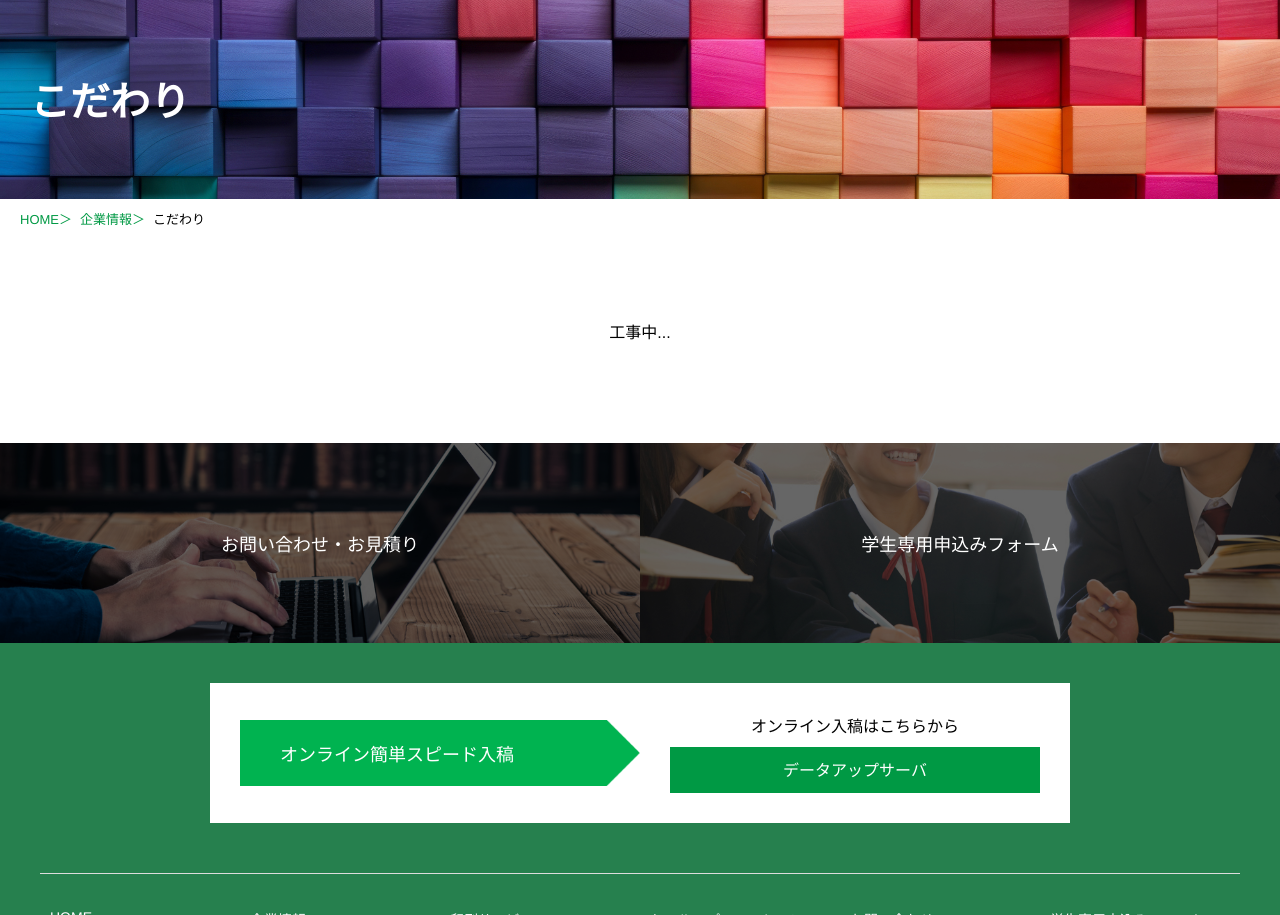
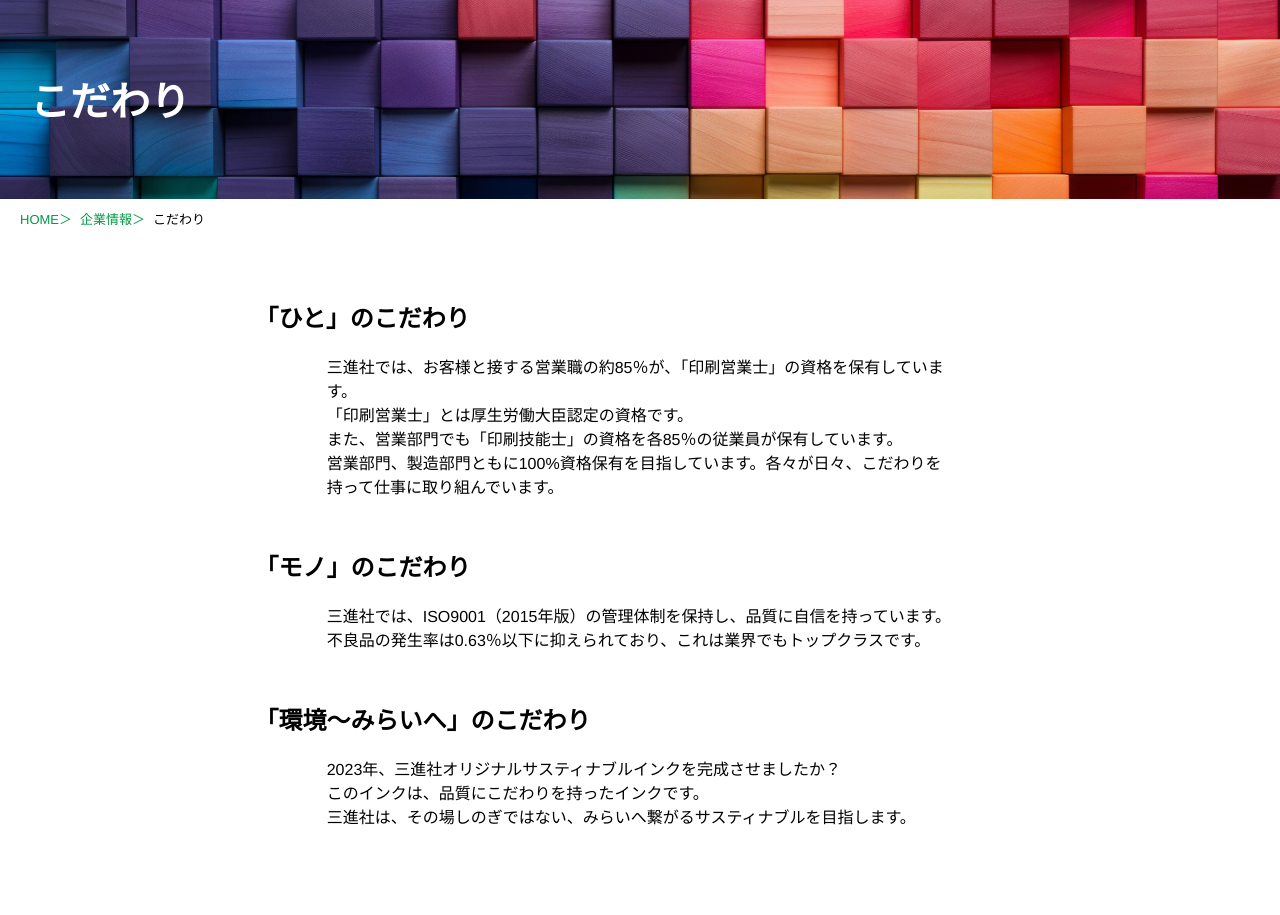
Before and after one commit to iolite-staff/sanshinsya.co.jp, a PHP site: page /company/policy/ in a window 1280 px wide. Shown: the part 81-996 px from the top of the page. Run offline with PHP 8.4, Linux system fonts and the light colour scheme; some web fonts are replaced.

Commit message:
add policy/index.html add facility/index.html

```diff
--- a/company/policy/index.html
+++ b/company/policy/index.html
@@ -75,9 +75,115 @@
 		</div>
 	</div>
 
-	<section>
-        <p>工事中...</p>
+	<section id="policy_message">
+		<div>
+			<div>
+				<h2>「ひと」のこだわり</h2>
+				<p>
+					三進社では、お客様と接する営業職の約85％が、「印刷営業士」の資格を保有しています。<br>
+					「印刷営業士」とは厚生労働大臣認定の資格です。<br>
+					また、営業部門でも「印刷技能士」の資格を各85％の従業員が保有しています。<br>
+					営業部門、製造部門ともに100%資格保有を目指しています。各々が日々、こだわりを持って仕事に取り組んでいます。
+				</p>
+			</div>
+			<div>
+				<h2>「モノ」のこだわり</h2>
+				<p>
+					三進社では、ISO9001（2015年版）の管理体制を保持し、品質に自信を持っています。<br>
+					不良品の発生率は0.63％以下に抑えられており、これは業界でもトップクラスです。
+				</p>
+			</div>
+			<div>
+				<h2>「環境～みらいへ」のこだわり</h2>
+				<p>
+					2023年、三進社オリジナルサスティナブルインクを完成させましたか？<br>
+					このインクは、品質にこだわりを持ったインクです。<br>
+					三進社は、その場しのぎではない、みらいへ繋がるサスティナブルを目指します。
+				</p>
+			</div>
+		</div>
+	</section>
+	<section id="ink">
+		<div class="sustainable">
+			<h2>サステナブルインクとは</h2>
+			<p>
+				自然のやさしさとCO2を気遣った<br>
+				こどもたちの優しいインクです。
+			</p>
+		</div>
+		<div class="ink_message">
+			<h2>子供たちに残す「未来」サステナブルをつなげていくということ　印紙～紙～インクへと</h2>
+			<p>
+				子どもたちのページは今日で終わりません。<br>
+				明日も、あさっても続いていきます。
+			</p>
+		</div>
+		<div class="ink_intro">
+			<h3 class="contents_title">進社オリジナル　サステナブルインク（４ｃカラー印刷）</h3>
+			<div class="ink_detail">
+				<div class="ink_detail_img">
+					<img src="../../img/saq_pic01.jpg" alt="インクイメージ">
+				</div>
+				<div class="ink_detail_text">
+					<p>
+						サステナブルインクは、自然由来のバイオマス原料（※）を60％以上含有したインクです。<br>
+						石油由来の資源をできるだけカットし使わずに作られています。
+					</p>
+					<p>
+						▶『高濃度・乾燥性・耐摩性』に優れている。<br>
+						　2023年10月に従来品より優れたオリジナルで完成
+					</p>
+					<p>※バイオマス原料とは、エネルギー・資源に再生可能な動植物から生まれた有機性の原料です。</p>
+					<div class="ink_detail_features">
+						<h4>特徴</h4>
+						<ul>
+							<li>自然由来のバイオマス原料60％以上</li>
+							<li>
+								ノンVOCインク<br>
+								インクに含まれる溶剤を大豆油、アマニ油・米ぬか油などの植物油に置き換え、揮発性有機化合物を
+								1％以下に抑えた人体への悪影響（有害化学物質・待機・水質及び土壌汚染）を減少させたインクです。このサステナブルインクで印刷することで、印刷物でSDGsに貢献。
+							</li>
+						</ul>
+					</div>
+				</div>
+			</div>
+		</div>
+	</div>
+	<div class="ink_intro">
+		<h3 class="contents_title">三進社オリジナル　サステナブルブラックインク（スミ１ｃ印刷）</h3>
+		<div class="ink_detail">
+			<div class="ink_detail_img">
+				<img src="../../img/saq_pic01.jpg" alt="インクイメージ">
+			</div>
+			<div class="ink_detail_text">
+				<p>
+					サステナブルブラックインクは、廃棄処理にされるインクを回収しリサイクルして作られた環境に優しいインクです。
+				</p>
+				<p>
+					▶『廃棄によるCO2排出をゼロ』にした次世代型インク<br>
+					▶インキメーカーとの共同開発で『ピンホール』に強い！<br>
+					▶『高濃度・乾燥性・耐摩性』に優れている。
+				</p>
+				<p>コミックマーケットや同人誌イベントで制作されるこだわりがあるお客様にはピンホールが少ないことを喜んでいただけます。</p>
+				<div class="ink_detail_features">
+					<h4>特徴</h4>
+					<ul>
+						<li>自然由来のバイオマス原料40％以上</li>
+						<li>
+							CO2排出をカットするインク<br>
+							　廃棄処理インクをリサイクルすることで排出される予定だった<br>
+							　「廃棄によるCO2排出をゼロ」<br>
+							　　　　　　　▼<br>
+							　結果、通常の印刷よりCO2を削減<br>
+							※通常のインクで印刷した場合に排出されることになるCO2排出量により、2.17tの削減になります。（インク1t使用時での通常インクとの比較
+						</li>
+					</ul>
+				</div>
+			</div>
+		</div>
+	</div>
     </section>
+
 
 </article>
 <footer>
--- a/css/screen.css
+++ b/css/screen.css
@@ -1220,3 +1220,215 @@ body{
 #sub_contents_area .thanks_area {
 	margin-bottom: 20px;
 }
+
+/* 更新*/
+#sub_contents_area #print_service02 div.print_exsample{
+	width: 100%;
+	margin: auto;
+	text-align: center;
+}
+#sub_contents_area #print_service02 div.print_exsample div{
+	display: flex;
+	flex-wrap: wrap;
+	gap:30px;
+	justify-content: center;
+}
+
+#sub_contents_area #print_service02 div.print_exsample div div{
+    border: 0.5px solid #a5a5a5;
+    width: 350px;
+    background: #fff;
+    align-items: center;
+    min-height: 120px;
+    padding: 0 15px;
+}
+#sub_contents_area #print_service02 div.print_exsample div div.wide{
+	width: 555px;
+}
+/*  */
+#sub_contents_area #print_service02 div.print_exsample div div p{
+	text-align: center;
+	width: 100%;
+}
+#sub_contents_area #print_service03 div.other_sevice_area{
+	margin-bottom: 100px;
+}
+
+#sub_contents_area #print_service03 div.other_sevice_area div.other_sevice{
+	display: flex;
+    justify-content: center;
+    width: 100%;
+    gap: 60px;
+    padding: 0 0 40px 0;
+    flex-wrap: wrap;
+    margin: 60px 0 0 0;
+}
+
+#sub_contents_area .contents_title{
+	border-left: 8px solid #009944;
+	padding-left: 15px;
+}
+#sub_contents_area #print_service03 div.other_sevice_area div.other_sevice p{
+	background-color: #f5faf7;
+	padding: 20px;
+}
+#sub_contents_area #print_service03 div.other_sevice_area div.other_sevice a{
+	display: block;
+	box-sizing: border-box;
+	width: 100%;
+	text-align: end;
+}
+
+#sub_contents_area #print_service03 div.other_sevice_area div.other_sevice:nth-child(2n){
+	flex-direction: row-reverse;
+}
+
+#sub_contents_area #print_service03 div.other_sevice_area div.other_sevice div{
+	width: 530px;
+}
+
+
+#sub_contents_area #print_service03 div.other_service_contact{
+	margin: auto;
+	background: #f5faf7;
+	padding: 15px 15px 30px;
+	max-width: 770px;
+	}
+#sub_contents_area #print_service03 div.other_service_contact p{
+	text-align: center;
+}
+#sub_contents_area #print_service03 div.other_service_contact .contact_document{
+	display: flex;
+	flex-wrap: wrap;
+	justify-content: center;
+	align-items: center;
+	margin-top: 50px;
+	gap: 50px;
+}
+#sub_contents_area #print_service03 div.other_service_contact .contact_document div{
+	border: 0.5px solid #7c7c7c;
+	padding: 10px 40px;
+	text-align: center;
+	width: 250px;
+}
+
+
+#sub_contents_area>section>p{
+	width: 100%;
+	text-align: center;
+	margin: 100px 0;
+}
+
+/* policy */
+#sub_contents_area #policy_message div div{
+	padding: 0 30px 50px;
+}
+#sub_contents_area #policy_message h2{
+	border: none;
+	margin: 0 0 0 10%;
+	text-align: left;
+}
+#sub_contents_area #policy_message p{
+	width: 65%;
+    text-align: left;
+	margin: auto;
+}
+#sub_contents_area #ink div.sustainable{
+    background-image: url(../company/img/bg.jpg);
+    background-size: cover;
+    height: 240px;
+    color: rgb(255, 255, 255);
+    max-width: none;
+    margin: 0px;
+    padding: 40px 10%;
+    background-position: center bottom;
+}
+#sub_contents_area #ink div.sustainable h2{
+	border: none;
+	text-align: left;
+	margin: 0;
+	padding: 0;
+}
+#sub_contents_area #ink div.ink_message p{
+	text-align: center;
+}
+
+#sub_contents_area #ink div.ink_intro div.ink_detail{
+	display: flex;
+	flex-wrap: wrap;
+	justify-content: space-between;
+}
+#sub_contents_area #ink div.ink_intro{
+	padding: 0 10% 40px;
+}
+#sub_contents_area #ink div.ink_intro img{
+	width: 100%;
+}
+#sub_contents_area #ink div.ink_intro div.ink_detail_img{
+	width: 40%;
+}
+#sub_contents_area #ink div.ink_intro div.ink_detail_text{
+	width: 55%;
+}
+#sub_contents_area #ink div.ink_intro div.ink_detail_text div.ink_detail_features{
+	position: relative;
+	border: black solid 1px;
+	margin: 50px 0px;
+}
+#sub_contents_area #ink div.ink_intro div.ink_detail_text div.ink_detail_features h4{
+	background: white;
+    position: absolute;
+    top: -40px;
+    left: 10px;
+    padding: 0px 18px;
+    font-size: 18px;
+}
+
+/* facilities */
+
+#sub_contents_area #factory div div.factory_detail>div{
+	display: flex;
+	flex-wrap: wrap;
+	justify-content: center;
+	gap: 30px;
+	align-items: start;
+}
+
+#sub_contents_area #factory div div.factory_detail div img{
+	max-width: 370px;
+	width: 100%;
+}
+#sub_contents_area #factory div div.facilities div div{
+	width: 90%;
+}
+#sub_contents_area #factory div div.facilities div div img{
+	max-width: 400px;
+	width: 100%;
+}
+nav.inner_link ul{
+	display: flex;
+	justify-content: center;
+	margin: 50px 0 0;
+}
+nav.inner_link ul li{
+	list-style: none;
+	padding: 0 30px;
+}
+nav.inner_link ul li:not(:last-child){
+	border-right: 0.5px solid #7c7c7c;
+}
+
+#sub_contents_area #factory div div.factory_detail>div>div{
+	width: 50%;
+	max-width: 500px;
+}
+#sub_contents_area #factory div div.facilities>div{
+	width: 100%;
+    margin: 40px auto 0;
+    display: grid;
+    grid-template-columns: repeat(auto-fit, 50%);
+}
+#sub_contents_area #factory div div.facilities{
+	width: 85%;
+	margin: auto;
+}
--- a/css/screen_sp.css
+++ b/css/screen_sp.css
@@ -479,3 +479,14 @@ h1 .sp_none {
 	padding: 20px;
 	margin: 0;
 }
+/* facilities */
+#sub_contents_area #factory div div.factory_detail>div>div{
+	width: 100%;
+}
+#sub_contents_area #factory div div.facilities>div{
+	width: 100%;
+    display: block;
+}
+#sub_contents_area #factory div div.facilities{
+	width: 100%;
+}
```
Also changed, not shown: company/facility/index.html (+161 -2 lines), css/screen_pc.css (line endings or trailing spaces).
